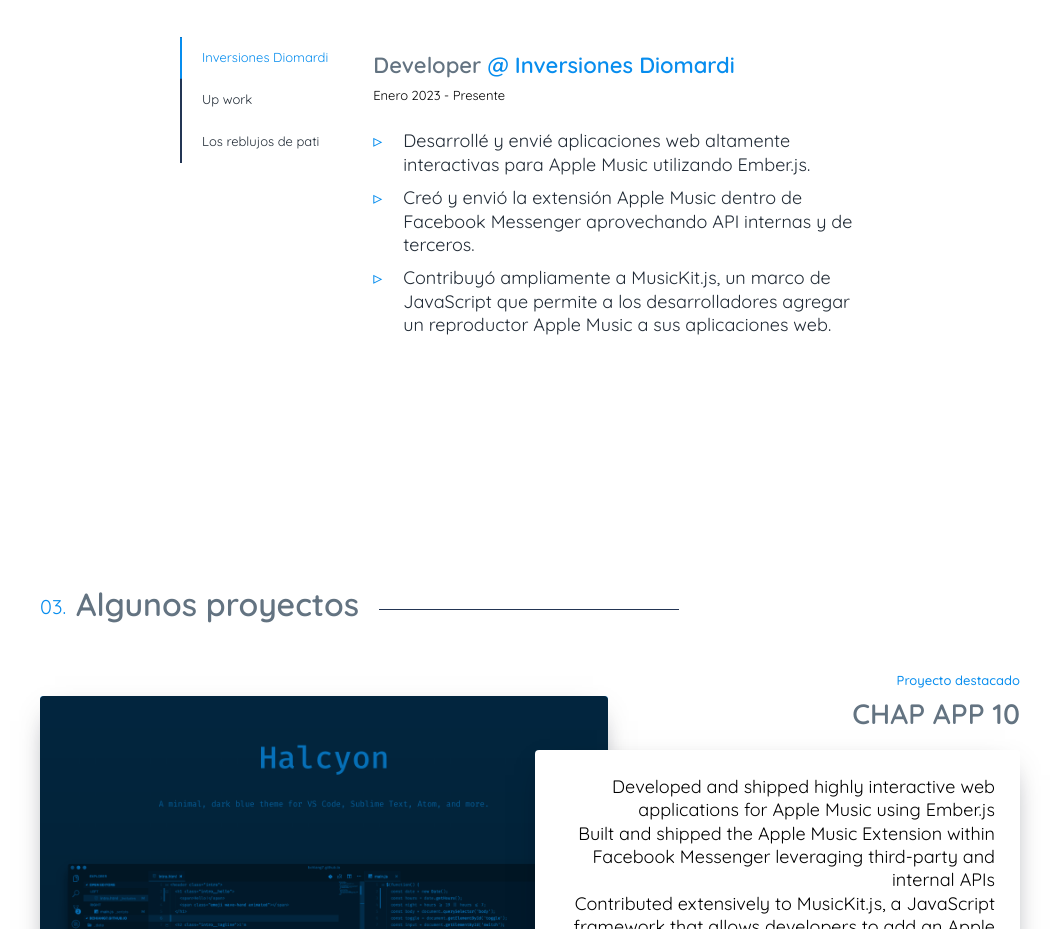
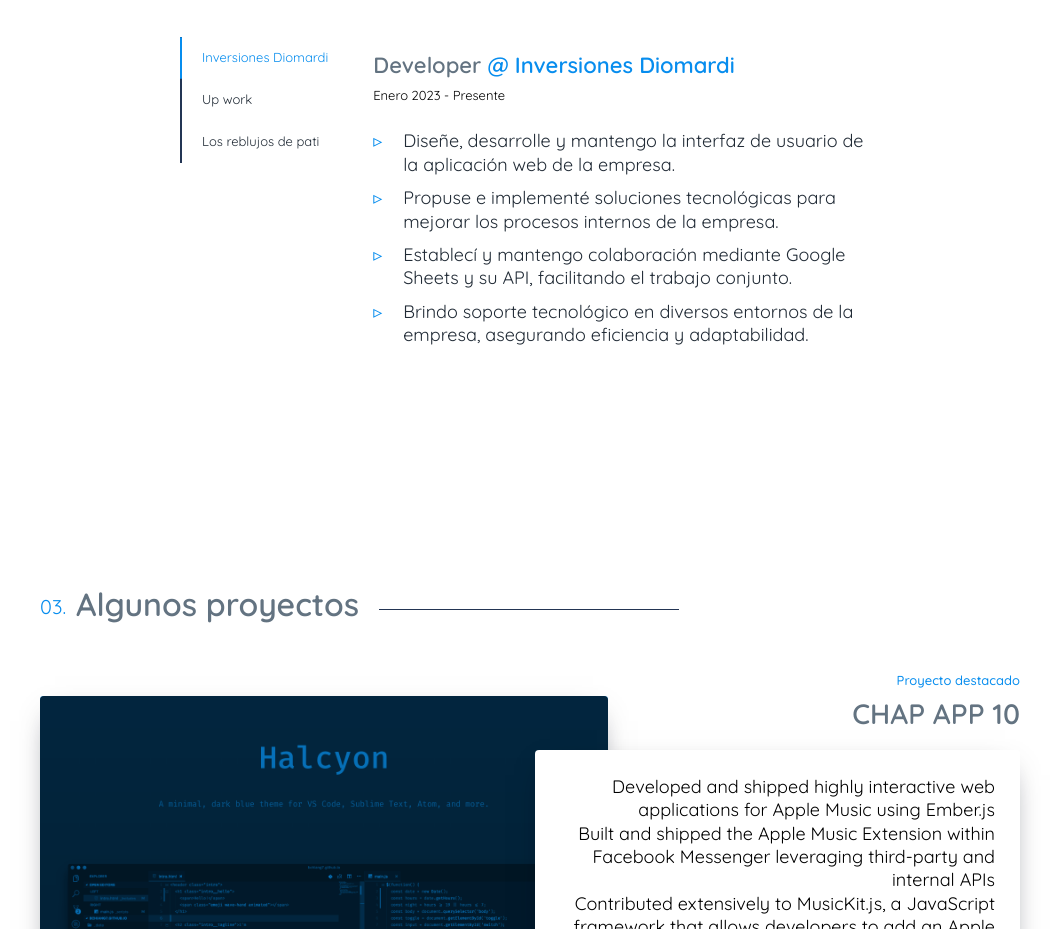
Before and after one commit to Jhonii10/web-site-10, a React (Create React App) app: page / in a window 1280 px wide. Shown: the part 1887-2816 px from the top of the page, without its empty margins (110-1169 px from the left). Built offline with nearby package versions, Linux system fonts and the light colour scheme; a web font is replaced by a local one.

Commit message:
update information from jobs.js

```diff
--- a/src/contents/jobs.js
+++ b/src/contents/jobs.js
@@ -11,9 +11,10 @@
             url: 'https://inversionesdiomardisas.vercel.app/',
           },
           html: `<ul>
-                  <li>Desarrollé y envié aplicaciones web altamente interactivas para Apple Music utilizando Ember.js.</li>
-                  <li>Creó y envió la extensión Apple Music dentro de Facebook Messenger aprovechando API internas y de terceros.</li>
-                  <li>Contribuyó ampliamente a MusicKit.js, un marco de JavaScript que permite a los desarrolladores agregar un reproductor Apple Music a sus aplicaciones web.</li>
+                  <li>Diseñe, desarrolle y mantengo la interfaz de usuario de la aplicación web de la empresa.</li>
+                  <li>Propuse e implementé soluciones tecnológicas para mejorar los procesos internos de la empresa.</li>
+                  <li>Establecí y mantengo colaboración mediante Google Sheets y su API, facilitando el trabajo conjunto.</li>
+                  <li>Brindo soporte tecnológico en diversos entornos de la empresa, asegurando eficiencia y adaptabilidad.</li>
                 </ul>`,
         },
       },
@@ -29,9 +30,10 @@
             url: 'https://www.upwork.com/',
           },
           html: `<ul>
-                  <li>Desarrollé y envié aplicaciones web altamente interactivas para Apple Music utilizando Ember.js.</li>
-                  <li>Creó y envió la extensión Apple Music dentro de Facebook Messenger aprovechando API internas y de terceros.</li>
-                  <li>Contribuyó ampliamente a MusicKit.js, un marco de JavaScript que permite a los desarrolladores agregar un reproductor Apple Music a sus aplicaciones web.</li>
+                  <li>Creé y gestioné sitios web estáticos altamente responsivos con HTML, CSS, JavaScript, React, Tailwind y Bootstrap.</li>
+                  <li>Optimicé la experiencia de usuario en sitios web mediante cambios en interfaz y navegación, maximizando la usabilidad y satisfacción del usuario.</li>
+                  <li>Resolví problemas de rendimiento en sitios web, mejorando la velocidad de carga y la eficiencia del código para un rendimiento óptimo.</li>
+                  <li>Diseñé y desarrollé landing pages atractivas con HTML, CSS y técnicas de diseño visual para lograr páginas de destino efectivas y visualmente atractivas.</li>
                 </ul>`,
         },
       },
@@ -47,9 +49,9 @@
             url: 'https://www.losreblujosdepati.com/',
           },
           html: `<ul>
-                  <li>Desarrollé y envié aplicaciones web altamente interactivas para Apple Music utilizando Ember.js.</li>
-                  <li>Creó y envió la extensión Apple Music dentro de Facebook Messenger aprovechando API internas y de terceros.</li>
-                  <li>Contribuyó ampliamente a MusicKit.js, un marco de JavaScript que permite a los desarrolladores agregar un reproductor Apple Music a sus aplicaciones web.</li>
+                  <li>Contribuí significativamente en la creación del sitio web y e-commerce oficial de la empresa.</li>
+                  <li>Mantenía y enviaba código de producción al sitio web principal, utilizando principalmente HTML, CSS y JavaScript.</li>
+                  <li>Diseñé y desarrollé la interfaz de usuario para la nueva versión, buscando constantemente mejoras estéticas y funcionales.</li>
                 </ul>`,
         },
       },
```
